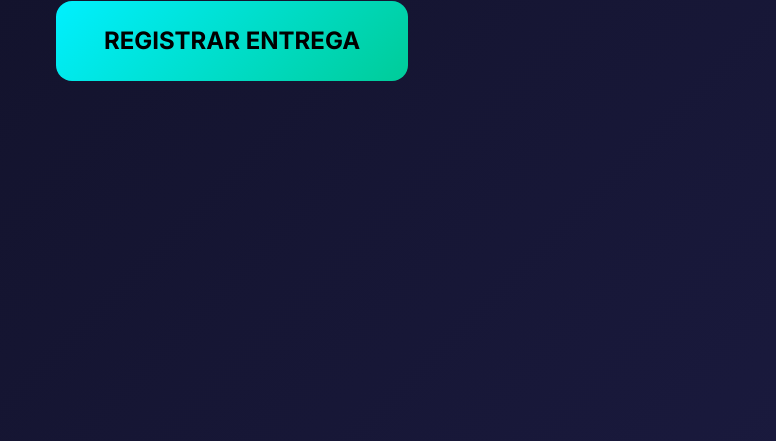
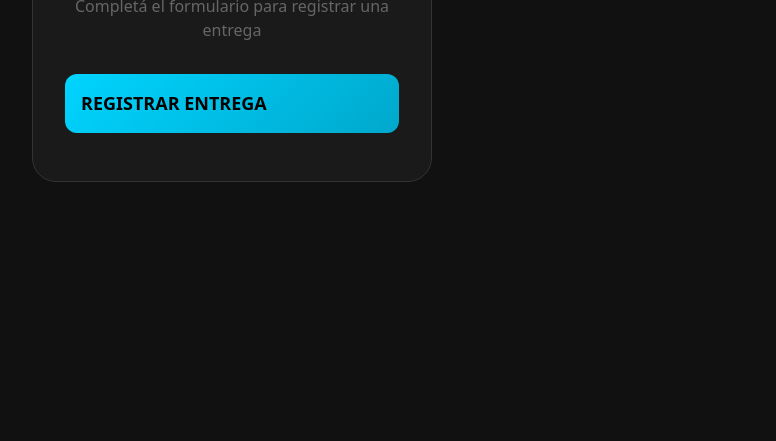
Before and after one commit to lezequi/cadetes-app, a plain HTML site: page index.html in a window 1280 px wide. Shown: the part 359-800 px from the top of the page, without its empty margins (408-1184 px from the left). Drawn offline with nearby package versions, Linux system fonts and the light colour scheme.

Commit message:
Premium form design

```diff
--- a/index.html
+++ b/index.html
@@ -5,17 +5,18 @@
   <meta name="viewport" content="width=device-width, initial-scale=1.0">
   <title>Registro de Entregas</title>
   <script src="https://cdn.tailwindcss.com"></script>
-  <link href="https://fonts.googleapis.com/css2?family=Inter:wght@400;500;600;700;900&display=swap" rel="stylesheet">
   <style>
-    body { font-family: 'Inter', sans-serif; background: linear-gradient(135deg, #0f0f23 0%, #1a1a3e 100%); min-height: 100vh; display: flex; align-items: center; justify-content: center; }
-    .btn { background: linear-gradient(135deg, #00f0ff, #00cc99); transition: all 0.3s; }
-    .btn:hover { transform: translateY(-3px); box-shadow: 0 15px 40px rgba(0,240,255,0.4); }
+    body { font-family: system-ui, sans-serif; background: #111; min-height: 100vh; display: flex; align-items: center; justify-content: center; margin: 0; }
+    .card { background: #1a1a1a; border: 1px solid #333; border-radius: 24px; padding: 48px 32px; max-width: 400px; width: 90%; }
+    .btn { background: linear-gradient(135deg, #00d4ff, #00a8cc); color: #000; font-weight: 600; display: block; width: 100%; padding: 16px; border-radius: 12px; text-decoration: none; font-size: 18px; }
+    .btn:hover { opacity: 0.9; }
   </style>
 </head>
 <body>
-  <div class="text-center p-8">
-    <a href="https://docs.google.com/forms/d/e/1FAIpQLSd_c6vvIti_iHEpnx8mqIRgjFTUIoCoR8gPIed6tOHzMbXIbg/viewform"
-       class="btn inline-block px-12 py-6 text-black font-bold text-2xl rounded-2xl">
+  <div class="card">
+    <h1 style="color:#fff;font-size:24px;margin:0 0 8px 0;font-weight:700;text-align:center;">REGISTRO DE ENTREGAS</h1>
+    <p style="color:#666;text-align:center;margin-bottom:32px;">Completá el formulario para registrar una entrega</p>
+    <a href="https://docs.google.com/forms/d/e/1FAIpQLSd_c6vvIti_iHEpnx8mqIRgjFTUIoCoR8gPIed6tOHzMbXIbg/viewform" class="btn">
       REGISTRAR ENTREGA
     </a>
   </div>
```
